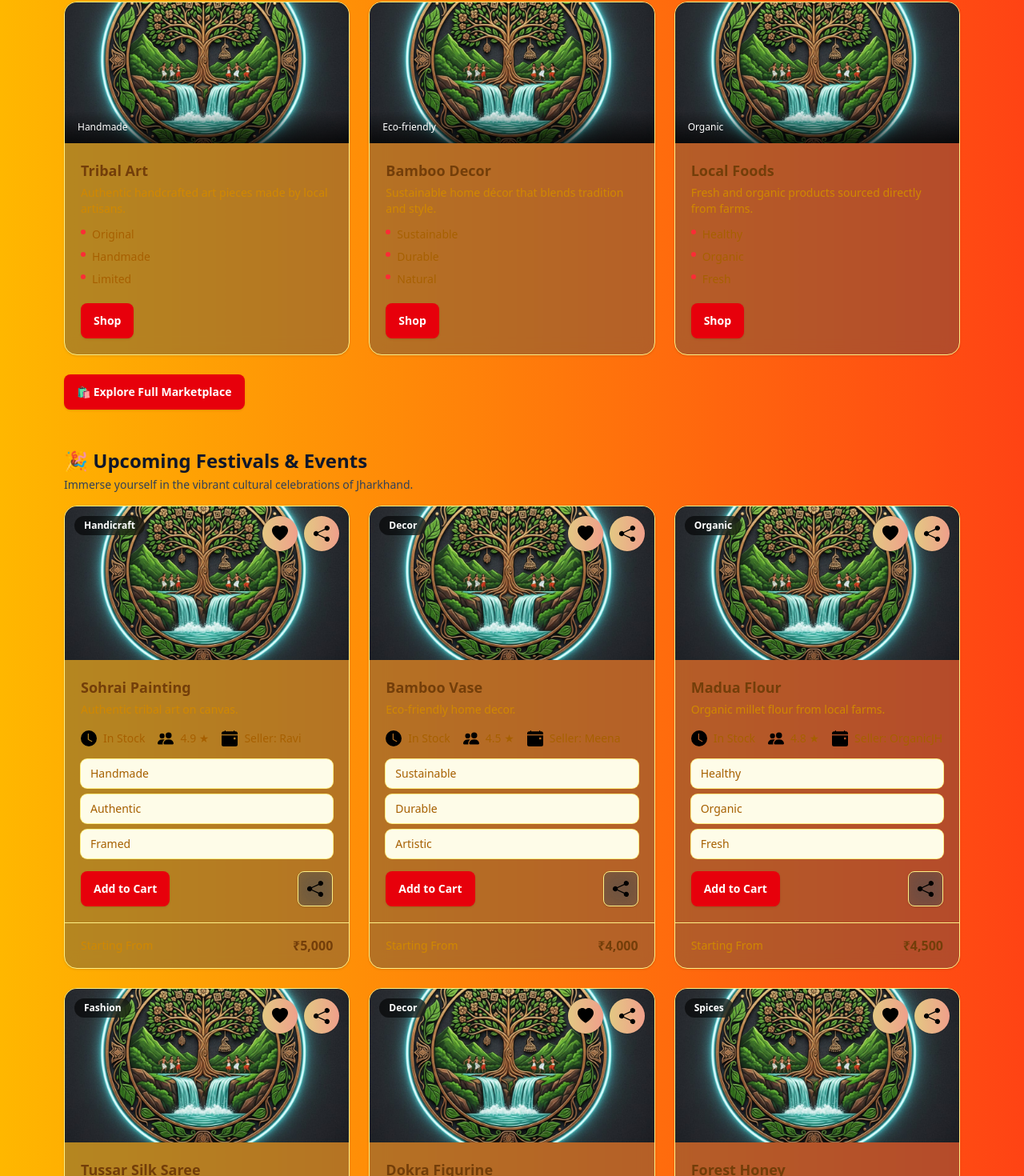
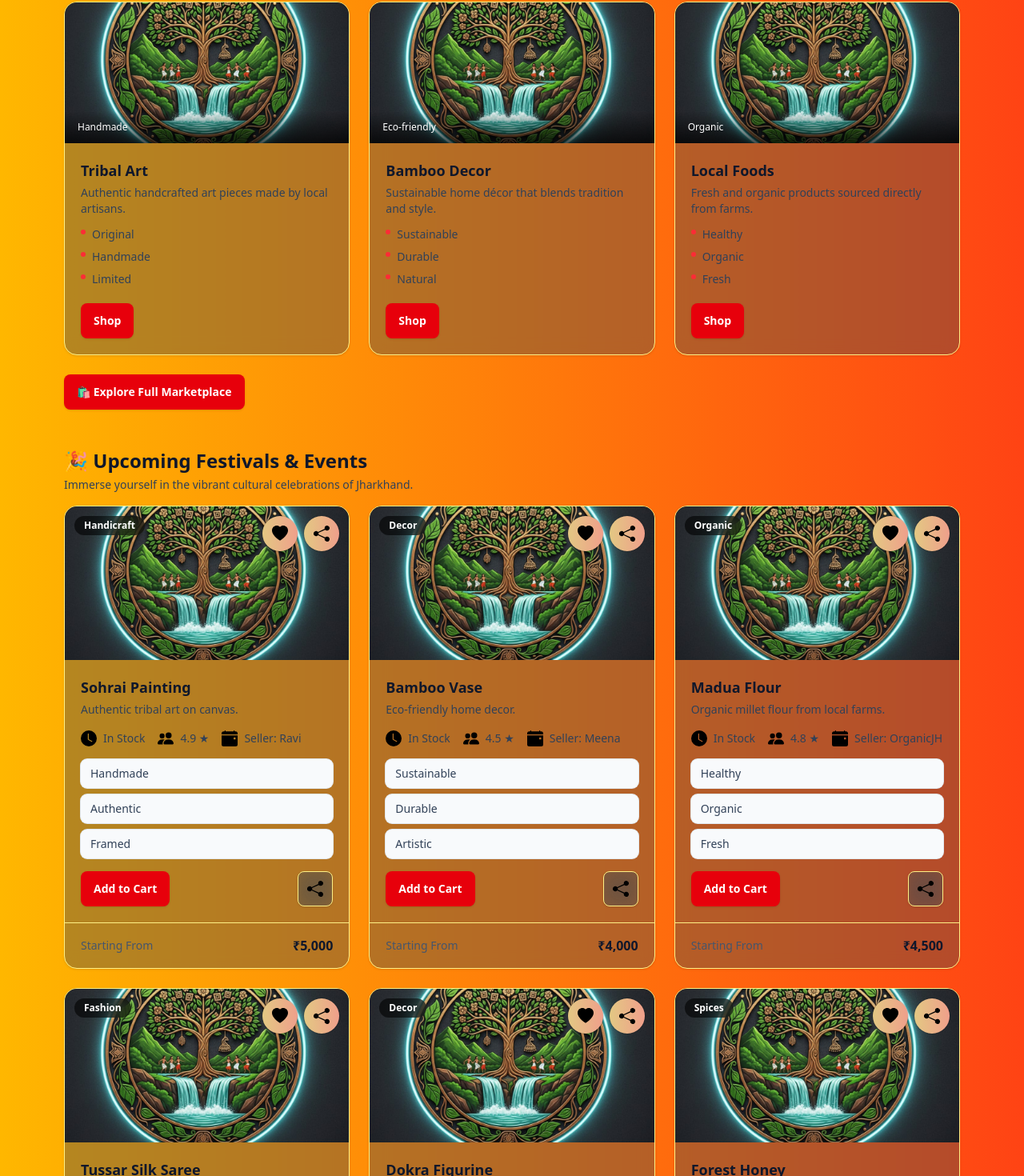
Before and after one commit to CruelFury15/JharBhoomi, a React (Vite) app: page / in a window 1280 px wide. Shown: the part 1155-2625 px from the top of the page at 80% size. Built offline with nearby package versions, Linux system fonts and the light colour scheme; sample sign-in values are in the browser's storage.

Commit message:
Fixing color problem in cards

```diff
--- a/src/components/Card.jsx
+++ b/src/components/Card.jsx
@@ -20,12 +20,12 @@ export default function Card(props) {
 
       <div className="space-y-3 p-5">
         <div className="space-y-1">
-          <h3 className="text-lg font-semibold text-yellow-900 dark:text-yellow-50">{props.cardtitle}</h3>
-          <p className="text-sm text-yellow-600 dark:text-yellow-300">{props.cardtext}</p>
+          <h3 className="text-lg font-semibold text-slate-900 dark:text-yellow-50">{props.cardtitle}</h3>
+          <p className="text-sm text-slate-700 dark:text-yellow-300">{props.cardtext}</p>
         </div>
 
         {(props.l1 || props.l2 || props.l3) && (
-          <ul className="space-y-2 text-sm text-yellow-700 dark:text-yellow-200">
+          <ul className="space-y-2 text-sm text-slate-700 dark:text-yellow-200">
             {props.l1 ? <li className="flex gap-2"><span className="mt-1 h-1.5 w-1.5 rounded-full bg-red-500" />{props.l1}</li> : null}
             {props.l2 ? <li className="flex gap-2"><span className="mt-1 h-1.5 w-1.5 rounded-full bg-red-500" />{props.l2}</li> : null}
             {props.l3 ? <li className="flex gap-2"><span className="mt-1 h-1.5 w-1.5 rounded-full bg-red-500" />{props.l3}</li> : null}
--- a/src/components/Dcard.jsx
+++ b/src/components/Dcard.jsx
@@ -41,11 +41,11 @@ function Dcard(props) {
 
       <div className="space-y-4 p-5">
         <div className="space-y-1">
-          <h3 className="text-lg font-semibold text-yellow-900 dark:text-yellow-50">{props.cardtitle}</h3>
-          <p className="text-sm text-yellow-600 dark:text-yellow-300">{props.cardtext}</p>
+          <h3 className="text-lg font-semibold text-slate-900 dark:text-yellow-50">{props.cardtitle}</h3>
+          <p className="text-sm text-slate-700 dark:text-yellow-300">{props.cardtext}</p>
         </div>
 
-        <div className="flex flex-wrap items-center gap-x-4 gap-y-2 text-sm text-yellow-700 dark:text-yellow-200">
+        <div className="flex flex-wrap items-center gap-x-4 gap-y-2 text-sm text-slate-700 dark:text-yellow-200">
           <span className="inline-flex items-center gap-2">
             <img src={duration} alt="duration" className="h-5 w-5" />
             <span className="font-medium">{props.duration}</span>
@@ -61,10 +61,10 @@ function Dcard(props) {
         </div>
 
         {(props.l1 || props.l2 || props.l3) && (
-          <ul className="grid grid-cols-1 gap-2 text-sm text-yellow-700 dark:text-yellow-200">
-            {props.l1 ? <li className="rounded-lg bg-yellow-50 px-3 py-2 ring-1 ring-yellow-200 dark:bg-yellow-950 dark:ring-yellow-800">{props.l1}</li> : null}
-            {props.l2 ? <li className="rounded-lg bg-yellow-50 px-3 py-2 ring-1 ring-yellow-200 dark:bg-yellow-950 dark:ring-yellow-800">{props.l2}</li> : null}
-            {props.l3 ? <li className="rounded-lg bg-yellow-50 px-3 py-2 ring-1 ring-yellow-200 dark:bg-yellow-950 dark:ring-yellow-800">{props.l3}</li> : null}
+          <ul className="grid grid-cols-1 gap-2 text-sm text-slate-700 dark:text-yellow-200">
+            {props.l1 ? <li className="rounded-lg bg-slate-50 px-3 py-2 ring-1 ring-slate-200 dark:bg-yellow-950 dark:ring-yellow-800">{props.l1}</li> : null}
+            {props.l2 ? <li className="rounded-lg bg-slate-50 px-3 py-2 ring-1 ring-slate-200 dark:bg-yellow-950 dark:ring-yellow-800">{props.l2}</li> : null}
+            {props.l3 ? <li className="rounded-lg bg-slate-50 px-3 py-2 ring-1 ring-slate-200 dark:bg-yellow-950 dark:ring-yellow-800">{props.l3}</li> : null}
           </ul>
         )}
 
@@ -72,7 +72,7 @@ function Dcard(props) {
           <Button href={props.btnhref} text={props.btntxt} />
           <button
             type="button"
-            className="inline-flex h-10 w-10 items-center justify-center rounded-lg border border-yellow-200 bg-white text-yellow-700 shadow-sm hover:bg-yellow-50 dark:border-yellow-800 dark:bg-yellow-900 dark:text-yellow-200 dark:hover:bg-yellow-800"
+            className="inline-flex h-10 w-10 items-center justify-center rounded-lg border border-yellow-200 bg-white text-slate-700 shadow-sm hover:bg-yellow-50 dark:border-yellow-800 dark:bg-yellow-900 dark:text-yellow-200 dark:hover:bg-yellow-800"
             aria-label="Share"
           >
             <img src={share} alt="share" className="h-5 w-5" />
@@ -81,8 +81,8 @@ function Dcard(props) {
       </div>
 
       <div className="flex items-center justify-between gap-3 border-t border-yellow-200 px-5 py-4 text-sm dark:border-yellow-800">
-        <span className="text-yellow-600 dark:text-yellow-300">Starting From</span>
-        <span className="text-base font-semibold text-yellow-900 dark:text-yellow-50">{props.price}</span>
+        <span className="text-slate-600 dark:text-yellow-300">Starting From</span>
+        <span className="text-base font-semibold text-slate-900 dark:text-yellow-50">{props.price}</span>
       </div>
     </article>
   );
```
